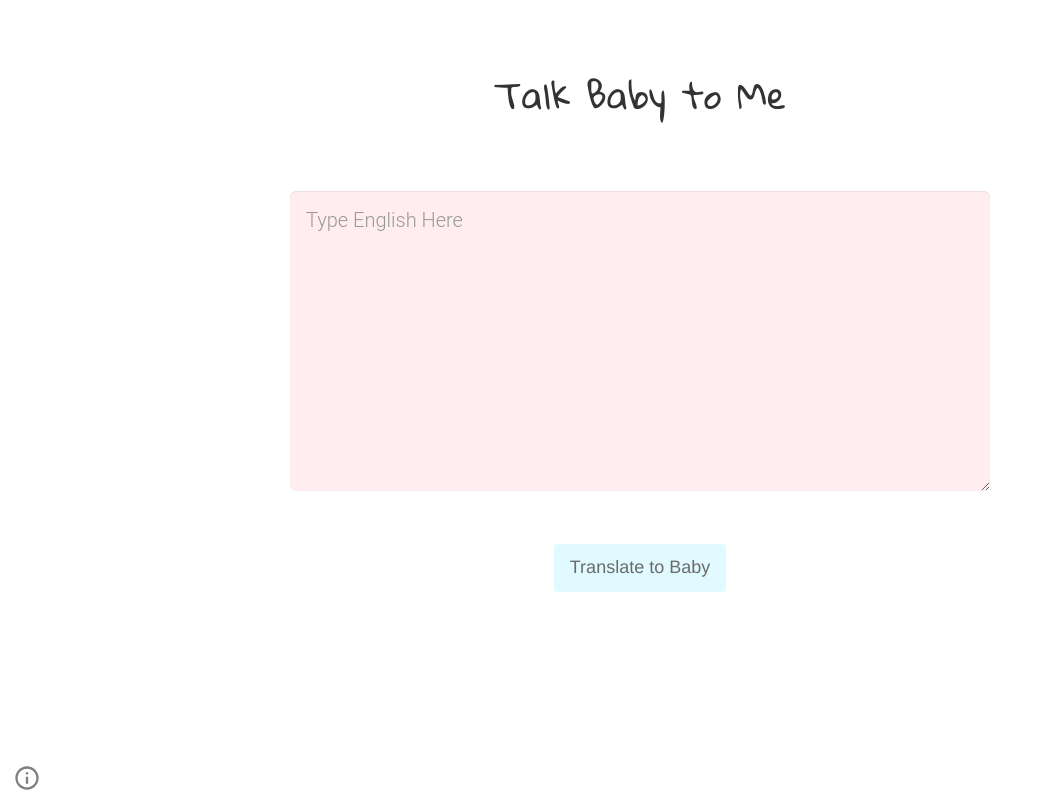
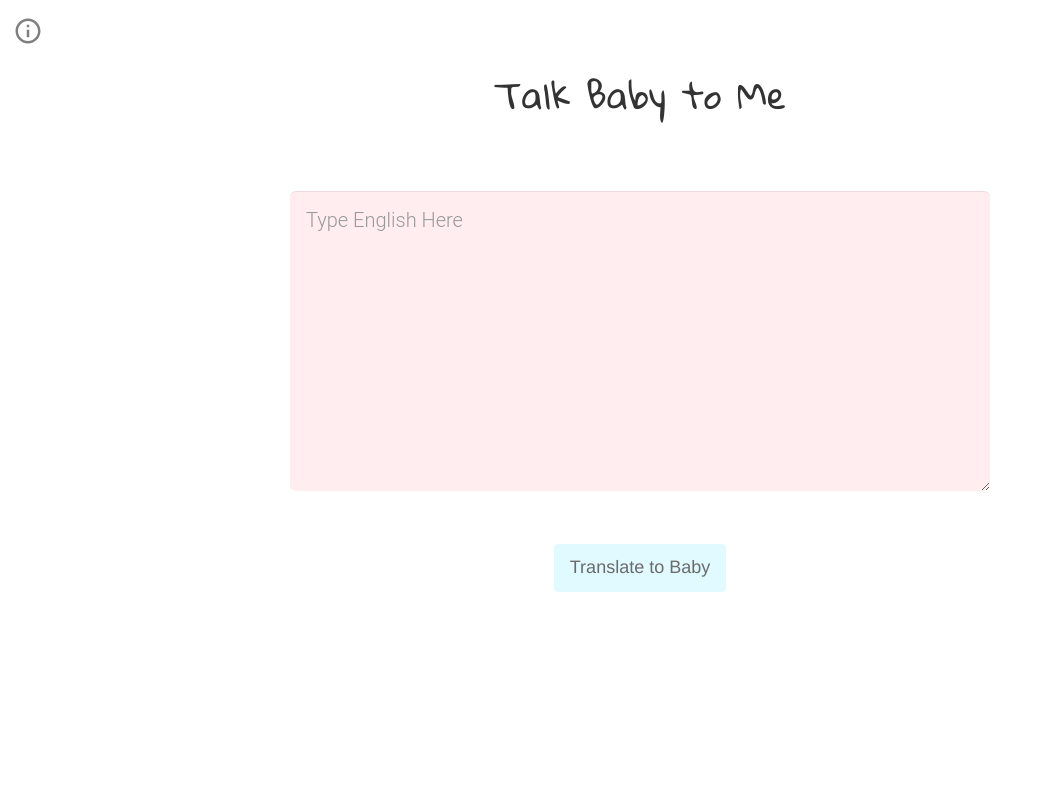
Before and after one commit to zachicecreamcohn/talkbabytome, a Flask app: page /home in a window 1280 px wide. Shown: the whole page, without its empty margins (0-1038 px from the left). Run offline with Flask 2, Linux system fonts and the light colour scheme; some libraries are stand-ins or nearby versions.

Commit message:
moved the info button and added a back button

```diff
--- a/run.py
+++ b/run.py
@@ -41,7 +41,7 @@ def newtranslation():
 # route for about page
 @app.route('/about')
 def about():
-    return render_template('about.html', title = ' - ABOUT US')
+    return render_template('about.html', title = ' - ABOUT US', about=True)
 
 
 # route for api
--- a/static/style.css
+++ b/static/style.css
@@ -96,22 +96,25 @@ td {
 .info_icon {
     opacity: 50%;
     aspect-ratio: 1;
-    width: 2.8rem;
-    margin-bottom: 1vh;
+    width: 3rem;
+    margin-top: 2vh;
     margin-left: 1vw;
 }
 
 #info_icon {
-    left: 0;;
+    left: 0;
+}
+
+#back_icon {
+    left: 0;
 }
 
 
+/*  button */
 
-/* Animated button */
-
-#footer {
+#header {
     position: fixed;
-    bottom: 0;
+    top: 0;
 
     width: fit-content;
     padding-left: 90hw;
--- a/templates/index.html
+++ b/templates/index.html
@@ -24,8 +24,12 @@
     {% block content %}
     {% endblock %}
 
-    <div id="footer">
-    <a id="info_icon" href="about"><img src="static/info_outline.svg" alt="more info" class="info_icon"></a>
+    <div id="header">
+        {% if about %}
+            <a id="info_icon" href="home"><img src="static/backarrow.svg" alt="more info" class="info_icon"></a>
+        {% else %}
+            <a id="back_icon" href="about"><img src="static/info_outline.svg" alt="back home" class="info_icon"></a>
+        {% endif %}
     </div>
 
 
```
Also changed, not shown: static/backarrow.svg (added).
